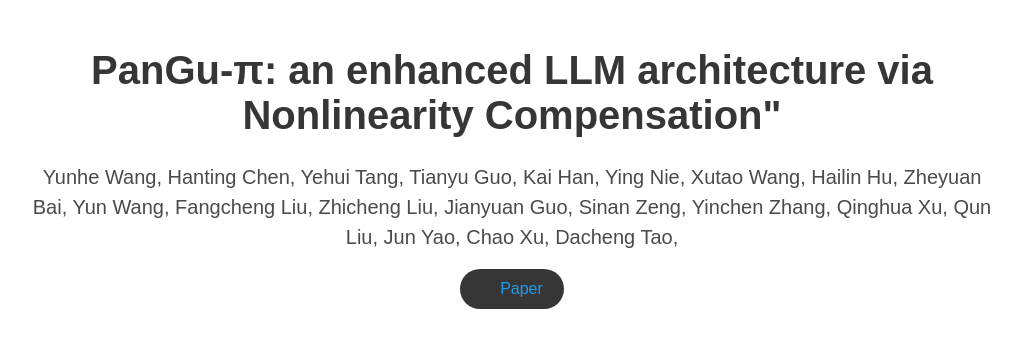
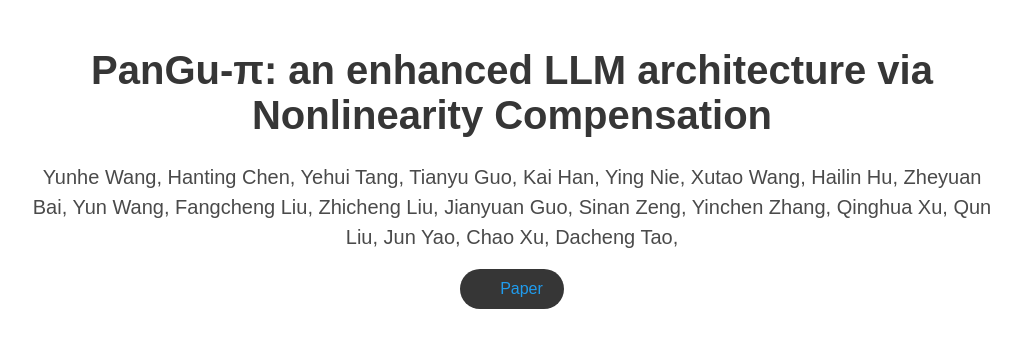
Before and after one commit to pangu-pi/pangu-pi.github.io, a plain HTML site: page index.html in a window 1280 px wide. Shown: the top 348 px of the page, without its empty margins (128-1149 px from the left). Drawn offline with nearby package versions, Linux system fonts and the light colour scheme; some icons are missing; a web font is replaced by a local one.

Commit message:
Update index.html

```diff
--- a/index.html
+++ b/index.html
@@ -36,7 +36,7 @@
     <div class="container is-max-desktop">
       <div class="columns is-centered">
         <div class="column has-text-centered">
-          <h1 class="title is-2 publication-title">PanGu-π: an enhanced LLM architecture via Nonlinearity Compensation"</h1>
+          <h1 class="title is-2 publication-title">PanGu-π: an enhanced LLM architecture via Nonlinearity Compensation</h1>
 
           <div class="is-size-5 publication-authors">
             <span class="author-block">
```
